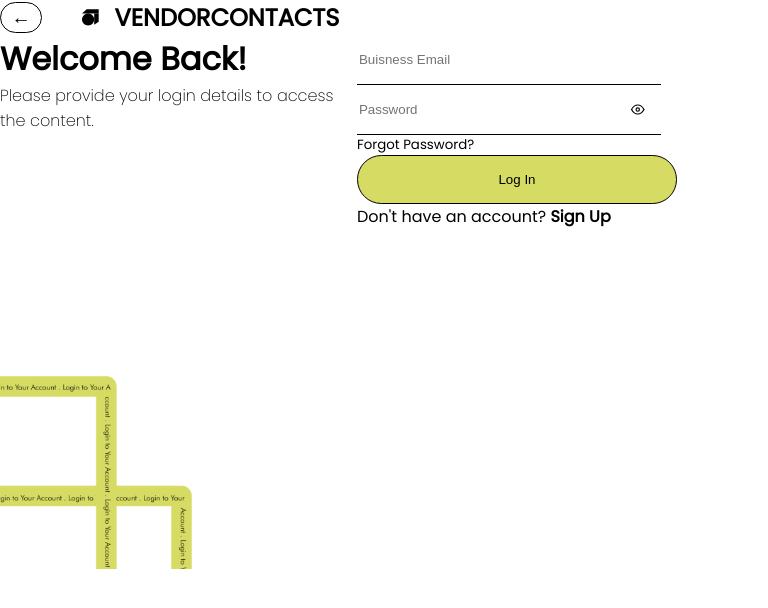
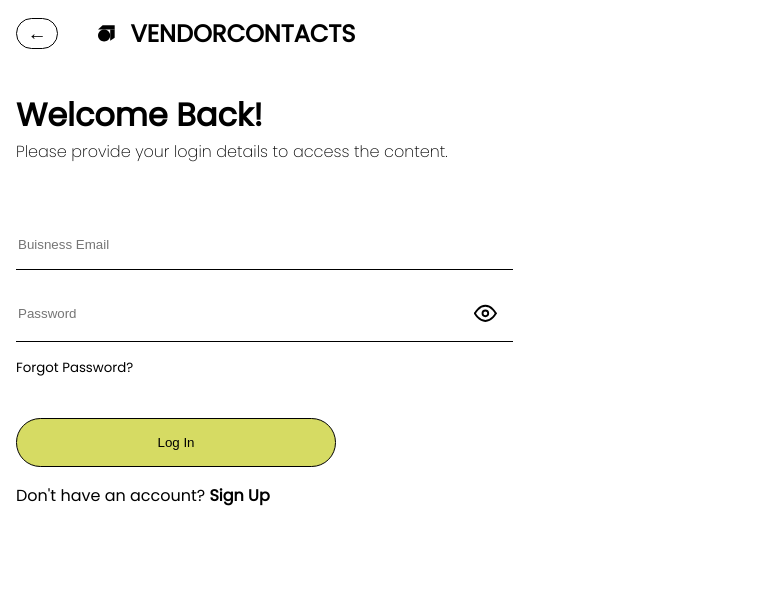
Before and after one commit to giridhar2000/vendorcontacts, a React (Create React App) app: page /login in a window 768 px wide. Shown: the top 608 px of the page. Built offline with nearby package versions, Linux system fonts and the light colour scheme.

Commit message:
responsiveness

```diff
--- a/src/Components/Header/Header.jsx
+++ b/src/Components/Header/Header.jsx
@@ -13,7 +13,7 @@ const Header = () => {
     navigate('/login')
   }
   const [open, setOpen] = useState(false);
-  const [isAuth, setIsAuth] = useState(true);
+  const [isAuth, setIsAuth] = useState(false);
   const showDrawer = () => {
     setOpen(true);
   };
@@ -31,7 +31,7 @@ const Header = () => {
         )}
       </div>
 
-      {!isAuth ? (
+      {isAuth ? (
         <div className="right">
           <form className="header-form">
             <button>
@@ -69,7 +69,7 @@ const Header = () => {
         </div>
       ) : null}
       <div className="right">
-        {isAuth ? (
+        {!isAuth ? (
           <div className="buttons">
             <button className="signin" onClick={signin}>Sign in</button>
             <button className="request">Request Invite</button>
--- a/src/Pages/Login/Login.css
+++ b/src/Pages/Login/Login.css
@@ -14,12 +14,12 @@
     margin-top: 4vh;
 }
 
-.names{
+.names {
     display: flex;
     gap: 2vh;
 }
 
-.nameip{
+.nameip {
     width: 32.5%;
 }
 
@@ -46,24 +46,61 @@
     margin-top: 5vh;
 }
 
-.loginContainer{
+.loginContainer {
     display: flex;
     justify-content: space-around;
     align-items: flex-start;
-    margin-top: 7vh;
+    margin-top: 5vh;
 }
 
-.forgotpass{
+.forgotpass {
     font-size: smaller;
     cursor: pointer;
 }
 
-.login .loginimg{
+.login .loginimg {
     position: absolute;
-    top: 47vh;
-    width: 25%;
+    bottom: 0;
 }
 
-.loginsignup{
+.loginsignup {
     cursor: pointer;
 }
+
+@media only screen and (min-device-width: 720px) and (max-device-width: 1280px) {
+    .login .loginimg {
+        width: 30%;
+    }
+}
+
+@media(max-width:1100px) {
+    .login{
+        padding: 2vh;
+    }
+    .login .loginimg {
+        display: none;
+    }
+
+    .loginContainer{
+        flex-direction: column;
+    }
+
+    .loginText{
+        margin-block: 5vh !important;
+    }
+
+    .passip, .emailip, .nameip {
+        width: auto;
+        margin-top: 2vh !important;
+    }
+
+    .forgotpass{
+        margin-block: 2vh !important;
+    }
+    .loginbtn{
+        margin-top: 3vh !important;
+    }
+    .p{
+        margin-block: 2vh !important;
+    }
+}
--- a/src/Pages/Login/Login.js
+++ b/src/Pages/Login/Login.js
@@ -35,7 +35,7 @@ export default function Login() {
                                 </div>
                                 <p className='forgotpass'>Forgot Password?</p>
                                 <button className='loginbtn'>Log In</button>
-                                <p>Don't have an account? <span className='loginsignup' onClick={() => setSignUp(false)}><b>Sign Up</b></span></p>
+                                <p className='p'>Don't have an account? <span className='loginsignup' onClick={() => setSignUp(false)}><b>Sign Up</b></span></p>
                             </div>
                         </>
                         :
@@ -76,7 +76,7 @@ export default function Login() {
                                 </div>
                                 <p className='forgotpass'>By Clicking "Sign Up", You Agree to Our Terms of Use and Privacy Policy</p>
                                 <button className='loginbtn'>Sign Up</button>
-                                <p>Already have an account? <span className='loginsignup' onClick={() => { setSignUp(true) }}><b>Login</b></span></p>
+                                <p className='p'>Already have an account? <span className='loginsignup' onClick={() => { setSignUp(true) }}><b>Login</b></span></p>
                             </div>
                         </>
                 }
@@ -86,8 +86,6 @@ export default function Login() {
 
             </div>
             <img src={loginbg} alt="login" className='loginimg' />
-
-
         </div>
     )
 }
```
